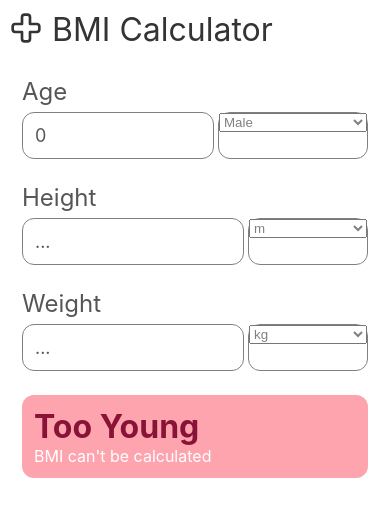
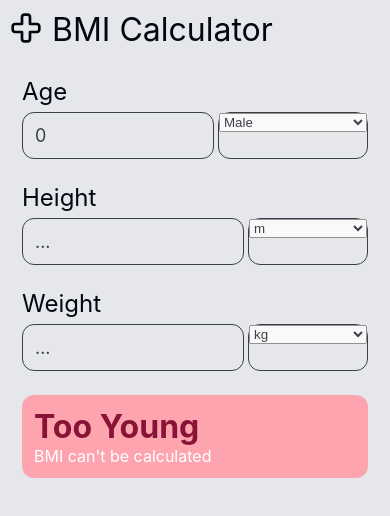
Before and after one commit to sandeep-shaw10/bmi-keeper, a React Native app: screen /Home in a window 390 px wide. Shown: the top 516 px of the page. Built offline with nearby package versions, Linux system fonts and the light colour scheme.

Commit message:
Toggle Theme

```diff
--- a/package.json
+++ b/package.json
@@ -11,6 +11,7 @@
     "apk": "cd android && ./gradlew assembleRelease"
   },
   "dependencies": {
+    "@react-native-async-storage/async-storage": "^1.18.1",
     "@react-native-picker/picker": "^2.4.10",
     "@react-navigation/native": "^6.1.6",
     "@react-navigation/native-stack": "^6.9.12",
--- a/src/assets/Config.ts
+++ b/src/assets/Config.ts
@@ -1,6 +1,11 @@
 // BG COLOR
-const BG_COLOR = '#c2dfe7'
-const bgStyle = { backgroundColor: BG_COLOR };
+const BG_COLOR_DARK = '#c2dfe7'
+const BG_COLOR_LIGHT = '#0f172a'
+const bgStyle = {
+    DARK: { backgroundColor: BG_COLOR_DARK },
+    LIGHT: { backgroundColor: BG_COLOR_LIGHT }
+ };
+
 
 // UNITS
 const LENGTH_UNITS: UNITProps[] = [
@@ -18,6 +23,7 @@ const SEX = [
     { val: 1, label: "Female" },
 ]
 
+
 // CALCULATOR VIEW
 const UI_CONTAINER = {
     INNER: 12,
@@ -25,11 +31,20 @@ const UI_CONTAINER = {
 }
 const UI_WIDTH = 120
 
+
+// STYLE
+const STATUSBAR_BG = {
+    LIGHT: BG_COLOR_DARK,
+    DARK: BG_COLOR_LIGHT
+}
+
+
 export default bgStyle
 export {
     LENGTH_UNITS,
     WEIGHT_UNITS,
     UI_CONTAINER,
     UI_WIDTH,
-    SEX
+    SEX,
+    STATUSBAR_BG
 }
--- a/src/components/DataInput/AgeSexInput.tsx
+++ b/src/components/DataInput/AgeSexInput.tsx
@@ -1,8 +1,9 @@
 import { View, Text, StyleSheet, TextInput } from 'react-native'
-import React, { useState } from 'react'
+import React, { useContext, useState } from 'react'
 import { useWindowDimensions } from 'react-native';
 import {Picker} from '@react-native-picker/picker';
 import { SEX, UI_CONTAINER, UI_WIDTH } from '../../assets/Config';
+import { AppStateContext } from '../../../App';
 
 
 interface Props{
@@ -16,16 +17,16 @@ interface Props{
 
 export default function AgeSexInput({ title, age, setAge, sex, setSex} : Props) {
     const { width } = useWindowDimensions();
+    const { theme } = useContext(AppStateContext);
     const UI_WIDTH_EXTEND = 30
-
 
     return (
         <View style={[styles.container, {padding: UI_CONTAINER.INNER}]}>
-            <Text style={styles.title}>{title}</Text>
+            <Text style={[styles.title, { color: !theme ? '#030712': '#e5e7eb' }]}>{title}</Text>
             <View style={{ flexDirection: 'row' }}>
                 <View style={{ width: width-2*(UI_CONTAINER.INNER+UI_CONTAINER.OUTER)- UI_WIDTH - UI_WIDTH_EXTEND, paddingRight: 4 }} >
                     <TextInput
-                        style={[styles.input, { padding: UI_CONTAINER.INNER } ]}
+                        style={[styles.input, { padding: UI_CONTAINER.INNER, borderColor: !theme ? '#030712': '#e5e7eb', color: !theme ? '#030712': '#e5e7eb' } ]}
                         placeholder="..."
                         keyboardType="numeric"
                         value={isNaN(age) ? '' : `${age}`}
@@ -44,9 +45,9 @@ export default function AgeSexInput({ title, age, setAge, sex, setSex} : Props)
                           }}
                     />
                 </View>
-                <View style={[ styles.dropdown,  { width: UI_WIDTH + UI_WIDTH_EXTEND }]} >
+                <View style={[ styles.dropdown,  { borderColor: !theme ? '#030712': '#e5e7eb', width: UI_WIDTH + UI_WIDTH_EXTEND }]} >
                 <Picker
-                style={{  color: 'gray' }}
+                style={{  color: !theme ? '#030712': '#e5e7eb' }}
                     selectedValue={sex}
                     onValueChange={(sex) => setSex(sex)}>
                         {
@@ -70,19 +71,16 @@ const styles = StyleSheet.create({
         borderWidth: 1,
         borderRadius: 12,
         fontSize: 18,
-        borderColor: 'gray',
-        color: '#565656'
+        opacity: 0.75
     },
     dropdown: {
         marginTop: 6,
         borderWidth: 1,
         borderRadius: 12,
         fontSize: 16,
-        borderColor: 'gray',
-        color: '#565656'
+        opacity: 0.75
     },
     title:{
         fontSize: 24,
-        color: '#565656'
     }
 });
--- a/src/components/DataInput/CombinedUnitInput.tsx
+++ b/src/components/DataInput/CombinedUnitInput.tsx
@@ -16,15 +16,15 @@ interface Props{
 
 export default function CombinedUnitInput({ title, value, setValue, unitType} : Props) {
     const { width } = useWindowDimensions();
-    const { heightUnit, setHeightUnit, weightUnit, setWeightUnit } = useContext(AppStateContext)
+    const { heightUnit, setHeightUnit, weightUnit, setWeightUnit, theme } = useContext(AppStateContext)
 
     return (
         <View style={[styles.container, {padding: UI_CONTAINER.INNER}]}>
-            <Text style={styles.title}>{title}</Text>
+            <Text style={[styles.title, { color: !theme ? '#030712': '#e5e7eb'}]}>{title}</Text>
             <View style={{ flexDirection: 'row' }}>
                 <View style={{ width: width-2*(UI_CONTAINER.INNER+UI_CONTAINER.OUTER)- UI_WIDTH, paddingRight: 4 }} >
                     <TextInput
-                        style={[styles.input, { padding: UI_CONTAINER.INNER } ]}
+                        style={[styles.input, { padding: UI_CONTAINER.INNER, borderColor: !theme ? '#030712': '#e5e7eb', color: !theme ? '#030712': '#e5e7eb' } ]}
                         placeholder="..."
                         keyboardType="numeric"
                         value={value}
@@ -46,12 +46,12 @@ export default function CombinedUnitInput({ title, value, setValue, unitType} :
                           }}
                     />
                 </View>
-                <View style={[ styles.dropdown,  { width: UI_WIDTH }]} >
+                <View style={[ styles.dropdown,  { width: UI_WIDTH, borderColor: !theme ? '#030712': '#e5e7eb' }]} >
                     { unitType === 'weight' ?
 
                     // Weight
                     <Picker
-                        style={{  color: 'gray' }}
+                        style={{  color: !theme ? '#030712': '#e5e7eb' }}
                             selectedValue={weightUnit.unit}
                             onValueChange={(itemValue) => {
                                 const selectedUnit = WEIGHT_UNITS.find(unit => unit.unit === itemValue);
@@ -65,7 +65,7 @@ export default function CombinedUnitInput({ title, value, setValue, unitType} :
 
                     // Length
                     <Picker
-                    style={{  color: 'gray' }}
+                    style={{  color: !theme ? '#030712': '#e5e7eb' }}
                         selectedValue={heightUnit.unit}
                         onValueChange={(itemValue) => {
                             const selectedUnit = LENGTH_UNITS.find(unit => unit.unit === itemValue);
@@ -94,19 +94,16 @@ const styles = StyleSheet.create({
         borderWidth: 1,
         borderRadius: 12,
         fontSize: 18,
-        borderColor: 'gray',
-        color: '#565656'
+        opacity: 0.75
     },
     dropdown: {
         marginTop: 6,
         borderWidth: 1,
         borderRadius: 12,
         fontSize: 16,
-        borderColor: 'gray',
-        color: '#565656'
+        opacity: 0.75
     },
     title:{
         fontSize: 24,
-        color: '#565656'
     }
 });
--- a/src/components/NavScreen.tsx
+++ b/src/components/NavScreen.tsx
@@ -1,5 +1,5 @@
-import React, { useState, useEffect, Dispatch, SetStateAction, ReactNode, useContext } from 'react';
-import { StyleSheet, View, Text, Button, Animated, Pressable } from 'react-native';
+import React, { useState, useEffect, ReactNode, useContext } from 'react';
+import { StyleSheet, View, Text, Animated, Pressable } from 'react-native';
 import { useWindowDimensions } from 'react-native';
 import { AppStateContext } from '../../App';
 import { UI_CONTAINER } from '../assets/Config';
@@ -14,7 +14,7 @@ interface Props {
 }
 
 const NavScreen = ({ children, headerTitle, navigation }: Props) => {
-  const {isOpen, setIsOpen} = useContext(AppStateContext)
+  const {isOpen, setIsOpen, theme} = useContext(AppStateContext)
   const { height, width } = useWindowDimensions();
   const [animatedValue] = useState(new Animated.Value(0));
   const scale = animatedValue.interpolate({ inputRange: [0, 1], outputRange: [1, 0.8] });
@@ -37,12 +37,13 @@ const NavScreen = ({ children, headerTitle, navigation }: Props) => {
         style={[
             styles.container,
             {
-            width: width,
-            height: height,
-            zIndex: 2,
-            transform: [{ scale }, { translateX }],
-            borderRadius,
-            padding: UI_CONTAINER.OUTER
+              width: width,
+              height: height,
+              zIndex: 2,
+              transform: [{ scale }, { translateX }],
+              borderRadius,
+              padding: UI_CONTAINER.OUTER,
+              backgroundColor: theme ? '#030712': '#e5e7eb',
             },
         ]}
         >
@@ -53,13 +54,13 @@ const NavScreen = ({ children, headerTitle, navigation }: Props) => {
         }}>
             <View>
             <Pressable onPress={() => setIsOpen(!isOpen)}>
-                <Text>{isOpen ? <Medical size={32} color='#343434' degree={45} /> : <Medical size={32} color='#343434' /> }</Text>
+                <Text>{isOpen ? <Medical size={32} color={`${!theme ? '#030712': '#e5e7eb'}`} degree={45} /> : <Medical size={32} color={`${!theme ? '#030712': '#e5e7eb'}`} /> }</Text>
             </Pressable>
             </View>
             <View style={{
               paddingLeft: 10
             }}>
-            <Text style={{ fontSize: 32, color: '#343434' }}>{headerTitle}</Text>
+            <Text style={{ fontSize: 32, color: !theme ? '#030712': '#e5e7eb' }}>{headerTitle}</Text>
             </View>
         </View>
         {children}
@@ -72,7 +73,6 @@ const NavScreen = ({ children, headerTitle, navigation }: Props) => {
 
 const styles = StyleSheet.create({
   container: {
-    backgroundColor: 'white',
     position: 'absolute',
   },
 });
--- a/src/components/Navigation.tsx
+++ b/src/components/Navigation.tsx
@@ -6,7 +6,7 @@ import { AppStateContext } from '../../App';
 const Navigation = ({ navigation }: any) => {
 
   const {height, width} = useWindowDimensions();
-  const {isOpen, setIsOpen} = useContext(AppStateContext)
+  const {isOpen, setIsOpen, theme } = useContext(AppStateContext)
   const links = [
     { text: 'BMI', to: 'Home' },
     { text: 'About', to: 'About' },
@@ -18,16 +18,16 @@ const Navigation = ({ navigation }: any) => {
   ]
 
   return (
-    <View style={[styles.container, { width: width, height: height, opacity: isOpen ? 1: 0 }]}>
+    <View style={[styles.container, { width: width, height: height, opacity: isOpen ? 1: 0, backgroundColor: theme ? '#0f172a' : '#c2dfe7' }]}>
       <View>
-        <Text style={{ fontSize: width/12 }} >Logo</Text>
+        <Text style={{ fontSize: width/12, color: !theme ? '#111827': '#e5e7eb' }} >Logo</Text>
         <View style={{ paddingLeft: 10, paddingTop: 10 }}>
           {links.map( ({ text, to }, index) => <View key={index} style={{ paddingBottom: 10 }}>
             <TouchableOpacity onPress={() => {
               setIsOpen(false)
               navigation.navigate(to)
             }}>
-              <Text style={{ fontSize: width/20 }}>{text}</Text>
+              <Text style={{ fontSize: width/20, color: !theme ? '#111827': '#e5e7eb' }}>{text}</Text>
             </TouchableOpacity>
           </View>)}
         </View>
@@ -39,7 +39,6 @@ const Navigation = ({ navigation }: any) => {
 const styles = StyleSheet.create({
   container: {
     padding: 10,
-    backgroundColor: '#c2dfe7',
     zIndex: 1
   },
 });
--- a/src/pages/AppScreen.tsx
+++ b/src/pages/AppScreen.tsx
@@ -1,9 +1,10 @@
-import React, { PropsWithChildren } from 'react';
+import React, { PropsWithChildren, useContext } from 'react';
 import {StatusBar, ScrollView } from 'react-native';
 import { SafeAreaView } from "react-native-safe-area-context";
-import bgStyle from '../assets/Config';
+import bgStyle, { STATUSBAR_BG } from '../assets/Config';
 import NavScreen from '../components/NavScreen';
 import BMICalculator from '../components/BMI';
+import { AppStateContext } from '../../App';
 
 
 type ComponentsProps = PropsWithChildren<{
@@ -12,10 +13,11 @@ type ComponentsProps = PropsWithChildren<{
 
 
 const AppScreen = ({children, navigation}: ComponentsProps) => {
+  const  { theme, setTheme } = useContext(AppStateContext)
   return (
-    <SafeAreaView style={bgStyle}>
-      <StatusBar barStyle='dark-content' backgroundColor={bgStyle.backgroundColor} />
-      <ScrollView contentInsetAdjustmentBehavior="automatic" style={bgStyle}>
+    <SafeAreaView style={ !theme ? bgStyle.DARK : bgStyle.LIGHT }>
+      <StatusBar barStyle={ !theme ? 'dark-content' : 'light-content' } backgroundColor={ !theme ? STATUSBAR_BG.LIGHT : STATUSBAR_BG.DARK} />
+      <ScrollView contentInsetAdjustmentBehavior="automatic" style={ !theme ? bgStyle.DARK : bgStyle.LIGHT }>
         <NavScreen navigation={navigation} headerTitle="BMI Calculator" >
           <BMICalculator/>
         </NavScreen>
--- a/src/pages/SettingScreen.tsx
+++ b/src/pages/SettingScreen.tsx
@@ -1,6 +1,8 @@
-import React, { PropsWithChildren } from 'react';
-import { View, Text, StatusBar, ScrollView } from 'react-native';
+import React, { PropsWithChildren, useContext } from 'react';
+import { View, Text, StatusBar, ScrollView, StyleSheet, Button, TouchableOpacity } from 'react-native';
 import { SafeAreaView } from "react-native-safe-area-context";
+import { AppStateContext } from '../../App';
+import { STATUSBAR_BG } from '../assets/Config';
 import NavScreen from '../components/NavScreen';
 
 type ComponentsProps = PropsWithChildren<{
@@ -9,15 +11,28 @@ type ComponentsProps = PropsWithChildren<{
 
 
 const SettingScreen = ({children, navigation}: ComponentsProps) => {
+
+  const  { theme, setTheme } = useContext(AppStateContext)
+  const fontColor1 =!theme ? '#030712': '#e5e7eb'
+
   return (
     <SafeAreaView>
-      <StatusBar barStyle='dark-content'/>
+      <StatusBar barStyle={ !theme ? 'dark-content' : 'light-content' } backgroundColor={ !theme ? STATUSBAR_BG.LIGHT : STATUSBAR_BG.DARK} />
       <ScrollView contentInsetAdjustmentBehavior="automatic" >
        <NavScreen navigation={navigation} headerTitle="Setting" >
-        <View>
-            <Text style={{ color: 'red' }}>Theme</Text>
-            <Text style={{ color: 'red' }}>Size</Text>
-            <Text style={{ color: 'red' }}>Language</Text>
+        <View style={{ paddingVertical: 20, paddingHorizontal: 12 }}>
+
+            <View>
+              <Text style={[styles.header, { color: fontColor1 }]}>Change Theme</Text>
+              <TouchableOpacity onPress={() => setTheme(!theme)} >
+                <View style={styles.button}>
+                  <Text style={styles.buttonText}>
+                    { theme ? 'DARK' : 'LIGHT' }
+                  </Text>
+                </View>
+              </TouchableOpacity>
+            </View>
+
           </View>
         </NavScreen>
       </ScrollView>
@@ -26,4 +41,25 @@ const SettingScreen = ({children, navigation}: ComponentsProps) => {
 };
 
 
+const styles = StyleSheet.create({
+  header: {
+    fontSize: 24
+  },
+  button: {
+    marginBottom: 30,
+    marginTop: 12,
+    width: 160,
+    alignItems: 'center',
+    backgroundColor: '#2196F3',
+    borderRadius: 12
+  },
+  buttonText: {
+    textAlign: 'center',
+    paddingHorizontal: 6,
+    paddingVertical: 12,
+    color: 'white',
+  }
+});
+
+
 export default SettingScreen;
```
Also changed, not shown: 2 other files (tests, documents, lock files or other folders).
